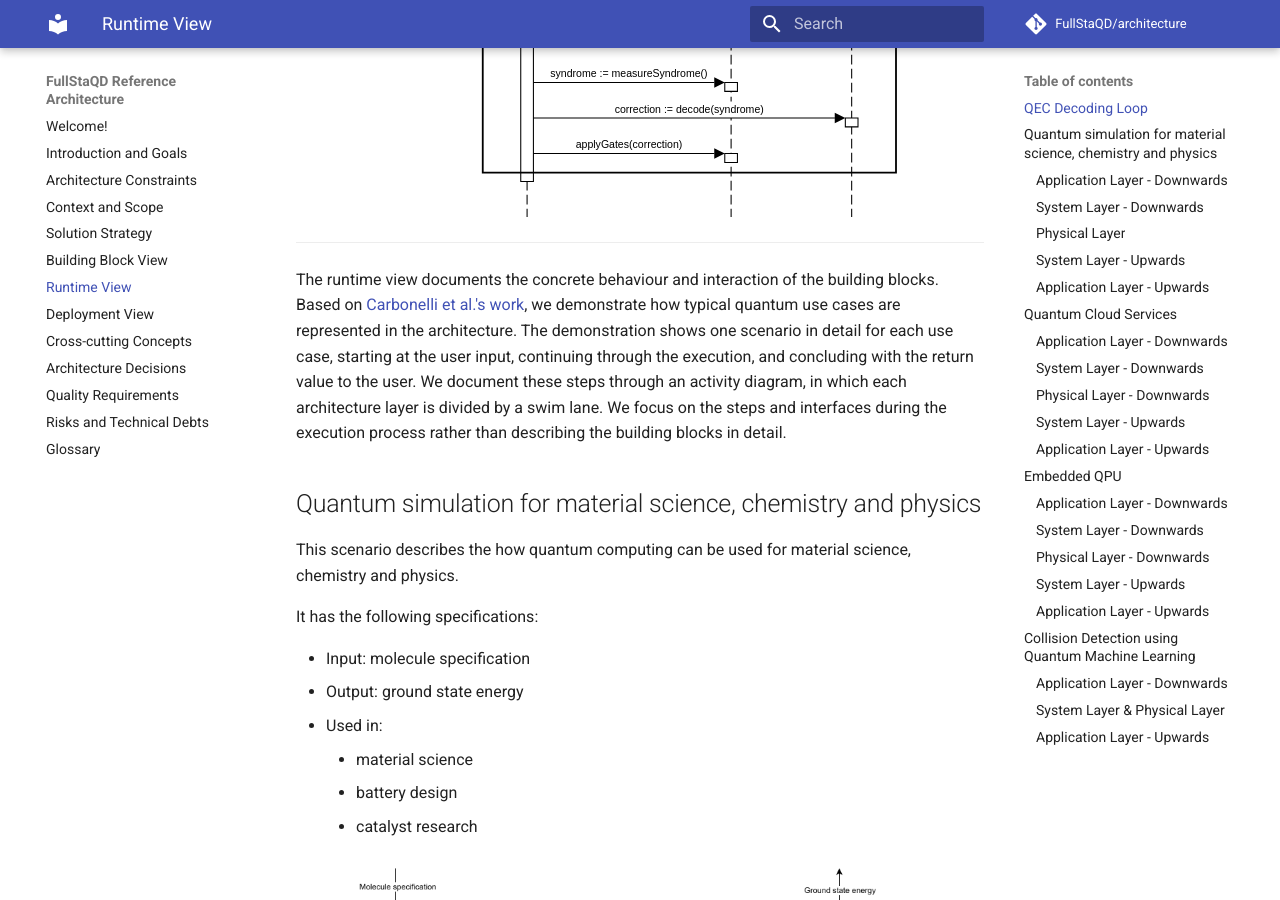
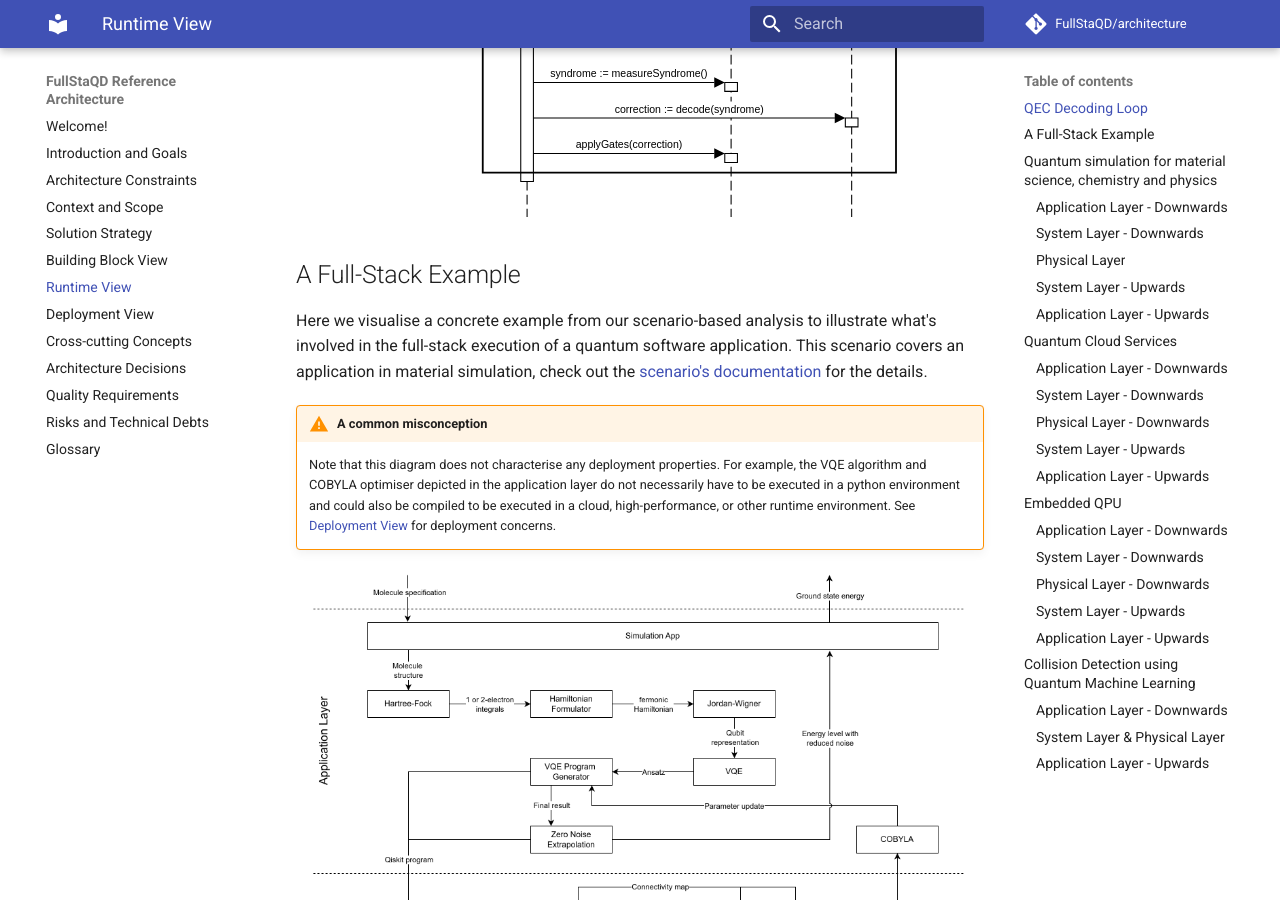
Before and after one commit to FullStaQD/architecture, an MkDocs documentation site: the page built from docs/06_runtime_view.md, in a window 1280 px wide and 900 px high, scrolled down 758 px. Built offline with MkDocs 1.6.1 and Material for MkDocs 9.7.7, drawn with Linux system fonts in a browser that asks for light colours; comment, search, counter and statistics services are not loaded; the version menu is left out.

Commit message:
feat: use a scenario activity diagram to illustrate a full-stack quantum application in the runtime view

```diff
--- a/docs/06_runtime_view.md
+++ b/docs/06_runtime_view.md
@@ -22,6 +22,26 @@ measurements.
 We visualise the decoding loop in the following sequence diagram:
 <figure markdown="span">
     ![sequence diagram for the QEC decoding loop](./images/qec-decoding-loop.svg){style="max-width: 80%"}
+</figure>
+
+## A Full-Stack Example
+Here we visualise a concrete example from our scenario-based analysis <!-- TODO: link SBA part once #41 is merged -->
+to illustrate what's involved in the full-stack execution of a quantum software
+application.
+This scenario covers an application in material simulation, check out the
+[scenario's documentation](#_runtime_scenario_1) for the details. <!-- TODO: update link when #41 is merged -->
+
+!!! warning "A common misconception"
+
+    Note that this diagram does not characterise any deployment properties.
+    For example, the VQE algorithm and COBYLA optimiser depicted in the
+    application layer do not necessarily have to be executed in a python
+    environment and could also be compiled to be executed in a cloud,
+    high-performance, or other runtime environment.
+    See [Deployment View](./07_deployment_view.md) for deployment concerns.
+
+<figure markdown="span">
+    ![activity diagram showing a material simulation scenario](./images/RuntimeView-scenario1.png){style="max-width: 95%"}
 </figure>
 
 ---
```
